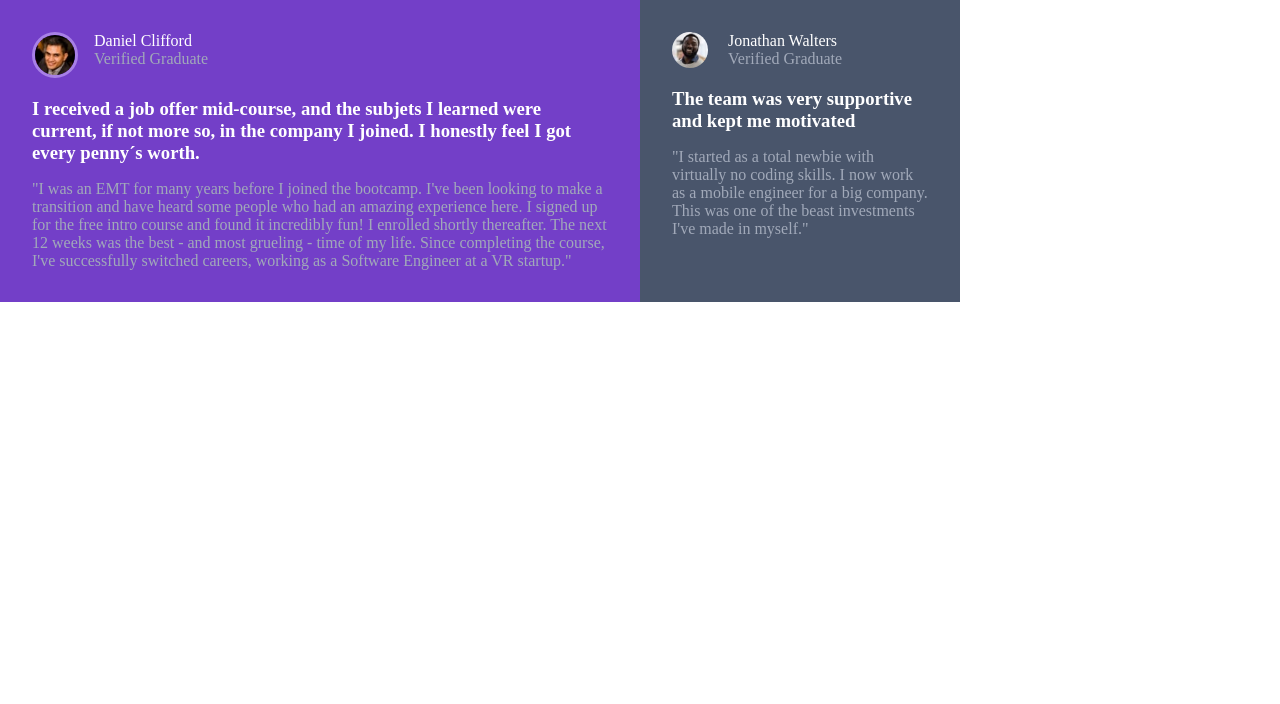
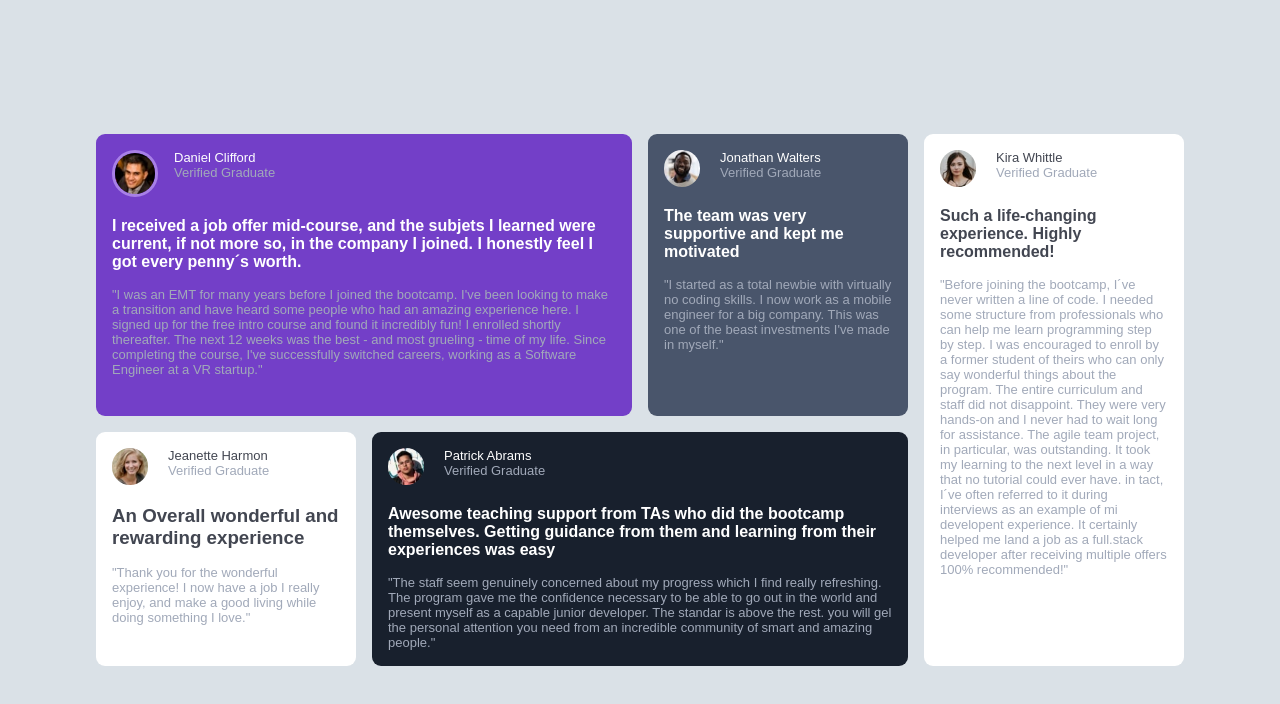
Before and after one commit to EdwinCpr/Copy-and-Pedro, a plain HTML site: page index.html in a window 1280 px wide. Drawn offline with Linux system fonts and the light colour scheme; a web font is replaced by a local one.

Commit message:
second change

```diff
--- a/index.html
+++ b/index.html
@@ -10,11 +10,12 @@
 </head>
 <body>
     <div class="container">
+        <!----------------------------------- First testimonial ---------------------------->
         <div class="testimonials-grid">
             <section class="one padding-box">
                <div class="info-flex flex">
                    <div class="image-daniel">
-                       <img src="/images/image-daniel.jpg" alt="image-daniel" class="image">
+                       <img src="./images/image-daniel.jpg" alt="image-daniel" class="image">
                    </div>
                    <div class="info-daniel">
                        <p class="text-white">Daniel Clifford</p>
@@ -22,16 +23,17 @@
                    </div>
                </div>
                <div class="testimonials-subtitle padding1rem">
-                   <h3 class="text-white">I received a job offer mid-course, and the subjets I learned were current, if not more so, in the company I joined. I honestly feel I got every penny´s worth.</h3>
+                   <h4 class="text-white">I received a job offer mid-course, and the subjets I learned were current, if not more so, in the company I joined. I honestly feel I got every penny´s worth.</h4>
                </div>
                <div class="testimonials-description">
                 <p class="text-light">"I was an EMT for many years before I joined the bootcamp. I've been looking to make a transition and have heard some people who had an amazing experience here. I signed up for the free intro course and found it incredibly fun! I enrolled shortly thereafter. The next 12 weeks was the best - and most grueling - time of my life. Since completing the course, I've successfully switched careers, working as a Software Engineer at a VR startup."</p>
                </div>
             </section>
+            <!--------------------------------- Second testimony -------------------------->
             <section class="two padding-box">
                 <div class="info-flex flex">
                     <div class="image-jonathan">
-                        <img src="/images/image-jonathan.jpg" alt="image-jonathan" class="image">
+                        <img src="./images/image-jonathan.jpg" alt="image-jonathan" class="image">
                     </div>
                     <div class="info-jonathan">
                         <p class="text-white">Jonathan Walters</p>
@@ -39,10 +41,64 @@
                     </div>
                 </div>
                 <div class="testimonials-subtitle padding1rem">
-                    <h3 class="text-white">The team was very supportive and kept me motivated</h3>
+                    <h4 class="text-white">The team was very supportive and kept me motivated</h4>
                 </div>
                 <div class="testimonials-description">
                     <p class="text-light">"I started as a total newbie with virtually no coding skills. I now work as a mobile engineer for a big company. This was one of the beast investments I've made in myself."</p>
+                </div>
+             </section>
+             <!------------------------------------ Third testimony -------------------------->
+             <section class="three padding-box background-white">
+                <div class="info-flex flex">
+                    <div class="image-jonathan">
+                        <img src="./images/image-kira.jpg" alt="image-kira" class="image">
+                    </div>
+                    <div class="info-jonathan">
+                        <p class="text-grey">Kira Whittle</p>
+                        <p class="text-light">Verified Graduate</p>
+                    </div>
+                </div>
+                <div class="testimonials-subtitle padding1rem">
+                    <h4 class="text-grey">Such a life-changing experience. Highly recommended!</h4>
+                </div>
+                <div class="testimonials-description">
+                    <p class="text-light">"Before joining the bootcamp, I´ve never written a line of code. I needed some structure from professionals who can help me learn programming step by step. I was encouraged to enroll by a former student of theirs who can only say wonderful things about the program. The entire curriculum and staff did not disappoint. They were very hands-on and I never had to wait long for assistance. The agile team project, in particular, was outstanding. It took my learning to the next level in a way that no tutorial could ever have. in tact, I´ve often referred to it during interviews as an example of mi developent experience. It certainly helped me land a job as a full.stack developer after receiving multiple offers 100% recommended!"</p>
+                </div>
+             </section>
+             <!---------------------------------- Fourth testimony ---------------------->
+             <section class="four padding-box background-white">
+                <div class="info-flex flex">
+                    <div class="image-jeanette">
+                        <img src="./images/image-jeanette.jpg" alt="image-jeanette" class="image">
+                    </div>
+                    <div class="info-jeanette">
+                        <p class="text-grey">Jeanette Harmon</p>
+                        <p class="text-light">Verified Graduate</p>
+                    </div>
+                </div>
+                <div class="testimonials-subtitle padding1rem">
+                    <h3 class="text-grey">An Overall wonderful and rewarding experience</h3>
+                </div>
+                <div class="testimonials-description">
+                    <p class="text-light">"Thank you for the wonderful experience! I now have a job I really enjoy, and make a good living while doing something I love."</p>
+                </div>
+             </section>
+             <!--------------------------------- Fifth testimony --------------------------->
+             <section class="five padding-box">
+                <div class="info-flex flex">
+                    <div class="image-patrick">
+                        <img src="./images/image-patrick.jpg" alt="image-patrick" class="image">
+                    </div>
+                    <div class="info-patrick">
+                        <p class="text-white">Patrick Abrams</p>
+                        <p class="text-light">Verified Graduate</p>
+                    </div>
+                </div>
+                <div class="testimonials-subtitle padding1rem">
+                    <h4 class="text-white">Awesome teaching support from TAs who did the bootcamp themselves. Getting guidance from them and learning from their experiences was easy</h4>
+                </div>
+                <div class="testimonials-description">
+                    <p class="text-light">"The staff seem genuinely concerned about my progress which I find really refreshing. The program gave me the confidence necessary to be able to go out in the world and present myself as a capable junior developer. The standar is above the rest. you will gel the personal attention you need from an incredible community of smart and amazing people."</p>
                 </div>
              </section>
         </div>
--- a/style.css
+++ b/style.css
@@ -3,6 +3,16 @@
     padding: 0;
 }
 /****************************** Universal ***************************/
+
+body {
+    font-family: 'Barlow Semi Condensed', sans-serif;
+    background: #DAE1E7;
+}
+
+p {
+    font-size: 13px;
+}
+
 .text-white {
     color: #fff;
 }
@@ -11,12 +21,17 @@
     color: #A1A9B9;
 }
 
+.text-grey{
+    color: #424651
+}
+
 .padding1rem {
     padding: 1rem 0rem;
 }
 
 .padding-box {
-    padding: 2rem;
+    padding: 1rem;
+    border-radius: 9px;
 }
 
 .flex {
@@ -28,14 +43,30 @@
     border-radius: 5rem;
 }
 
+.background-white {
+    background-color: #fff;
+}
+
+/*********************** Container **********************************/
+.container {
+    display: flex;
+    justify-content: center;
+    align-items: center;
+    height: 100vh;
+}
+
 /******************************** One ***************************/
 .testimonials-grid {
     display: grid;
-    grid-template-columns: 2fr 1fr 1fr;
+    grid-template-columns: 1fr 1fr 1fr 1fr;
+    width: 85%;
+    gap: 1rem;
 }
 
 .one {
     background-color: #733FC8;
+    grid-column: 1/3;
+    height: 250px;
 }
 
 .image-daniel img{
@@ -47,3 +78,18 @@
 .two {
     background-color: #49556B;
 }
+
+/* ****************************** Three ******************************/
+
+.three {
+    background-color: #fff;
+    grid-column: 4/5;
+    grid-row: 1/3;
+}
+
+/*********************************** Five ******************************/
+
+.five {
+    background: #18202D;
+    grid-column: 2/4;
+}
```
